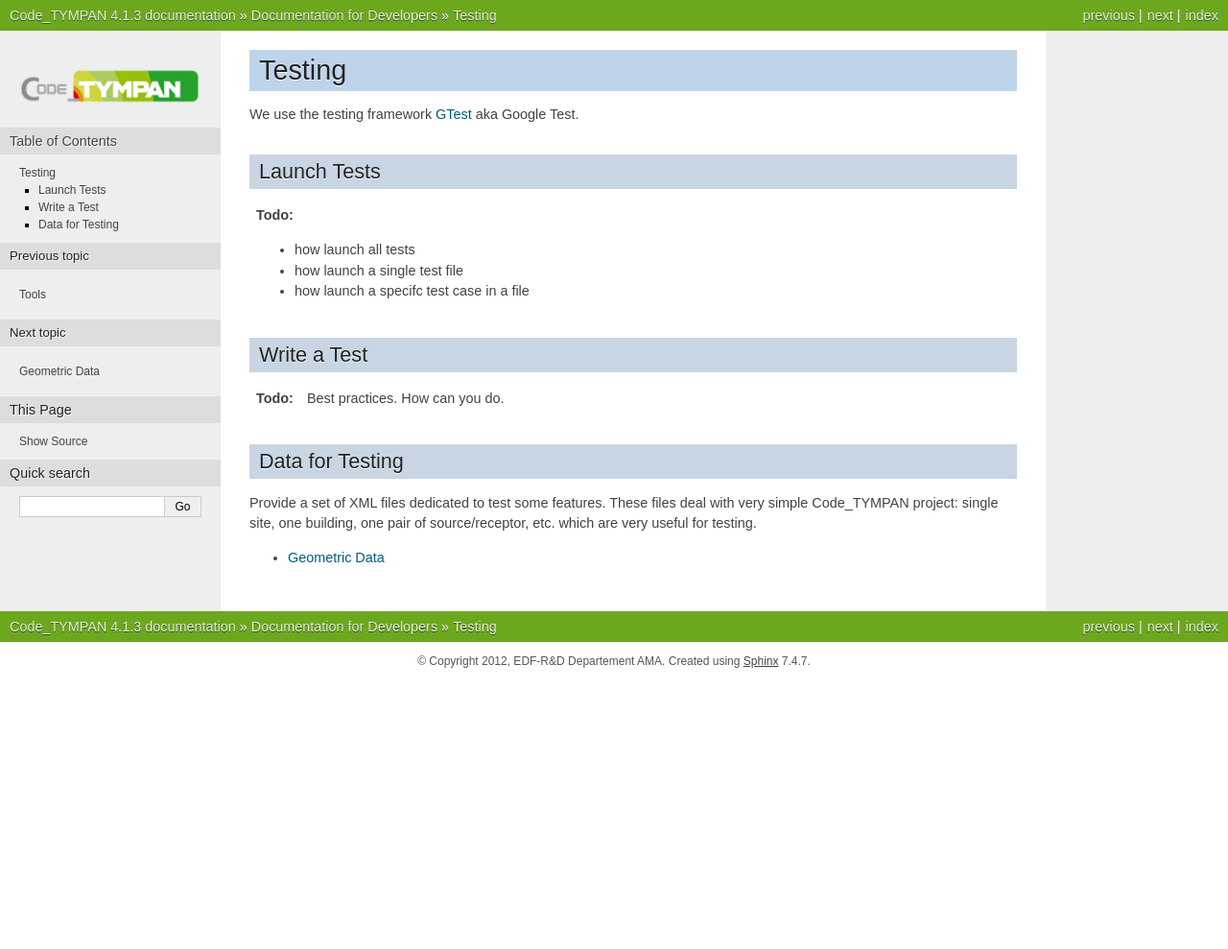
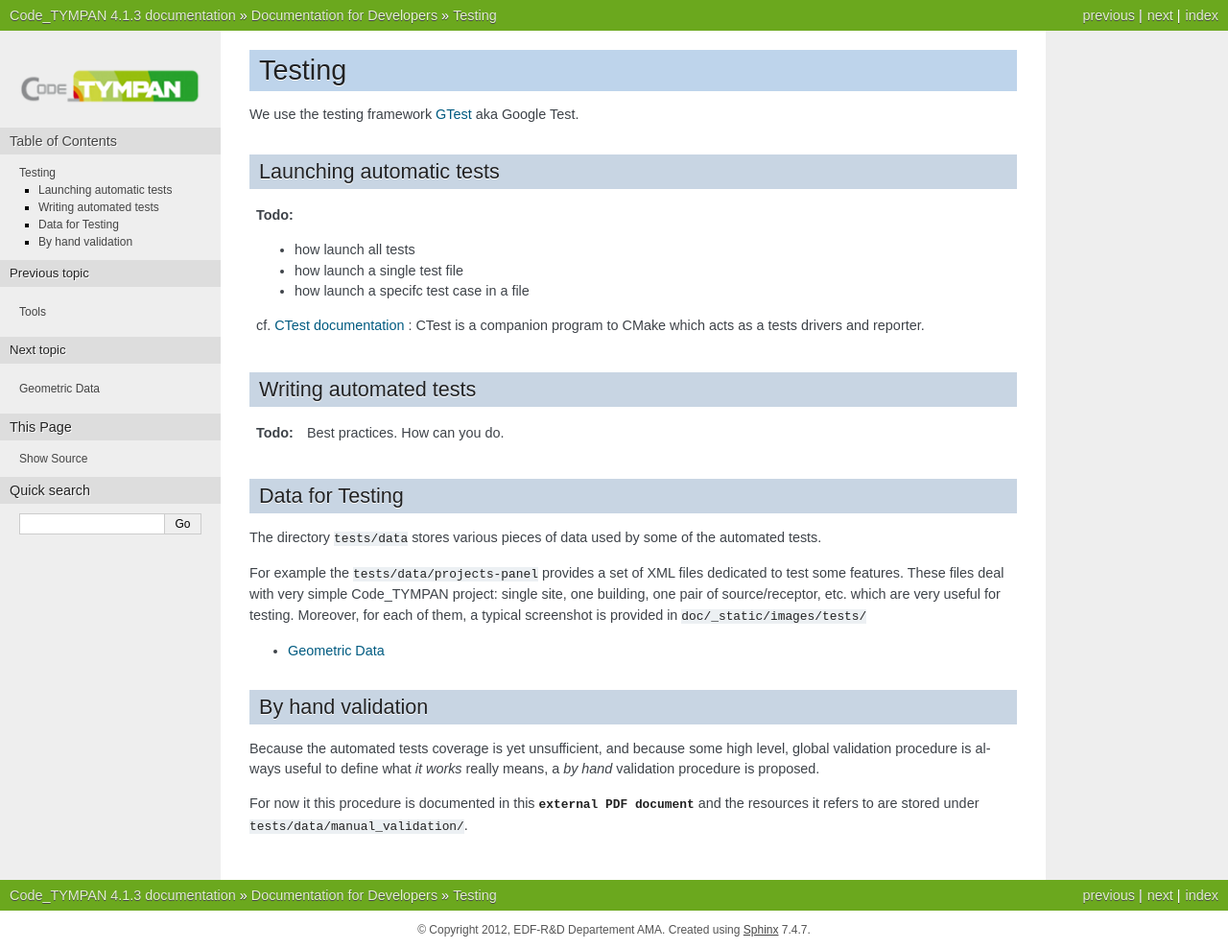
Before and after one commit to Jiunixo/test_mig2, a Sphinx documentation site: the page built from doc/developer/testing.rst, in a window 1280 px wide. Shown: the whole page at 96% size. Built offline with Sphinx 7.4.7, drawn with Linux system fonts in a browser that asks for light colours; before the commit the page ends 900 px from its top, so only the background shows below that.

Commit message:
[doc, tests] closes #1473931 - document elements for manual validation

```diff
--- a/doc/developer/testing.rst
+++ b/doc/developer/testing.rst
@@ -9,8 +9,9 @@ We use the testing framework `GTest`_ aka Google Test.
 
 .. _dev-testing-launch:
 
-Launch Tests
-------------
+
+Launching automatic tests
+-------------------------
 
 .. todo::
 
@@ -18,9 +19,13 @@ Launch Tests
    - how launch a single test file
    - how launch a specifc test case in a file
 
+   cf. `CTest documentation`_ : CTest is a companion program to CMake
+   which acts as a tests drivers and reporter.
 
-Write a Test
-------------
+.. _`CTest documentation`: http://www.cmake.org/Wiki/CMake_Testing_With_CTest
+
+Writing automated tests
+-----------------------
 
 .. todo::
 
@@ -32,11 +37,31 @@ Write a Test
 Data for Testing
 ----------------
 
-Provide a set of XML files dedicated to test some features. These files deal
-with very simple Code_TYMPAN project: single site, one building, one pair of
-source/receptor, etc. which are very useful for testing.
+The directory :file:`tests/data` stores various pieces of data used by
+some of the automated tests.
+
+For example the :file:`tests/data/projects-panel` provides a set of
+XML files dedicated to test some features. These files deal with very
+simple Code_TYMPAN project: single site, one building, one pair of
+source/receptor, etc. which are very useful for testing. Moreover, for
+each of them, a typical screenshot is provided in
+:file:`doc/_static/images/tests/`
 
 .. toctree::
    :maxdepth: 1
 
    data_test/geometry/index
+
+
+By hand validation
+------------------
+
+Because the automated tests coverage is yet unsufficient, and because
+some high level, global validation procedure is always useful to
+define what *it works* really means, a *by hand* validation procedure
+is proposed.
+
+For now it this procedure is documented in this :download:`external
+PDF document <./methodologie_qualification-v2013-06-11.pdf>` and the
+resources it refers to are stored under
+:file:`tests/data/manual_validation/`.
```
Also changed, not shown: 2 other files.
